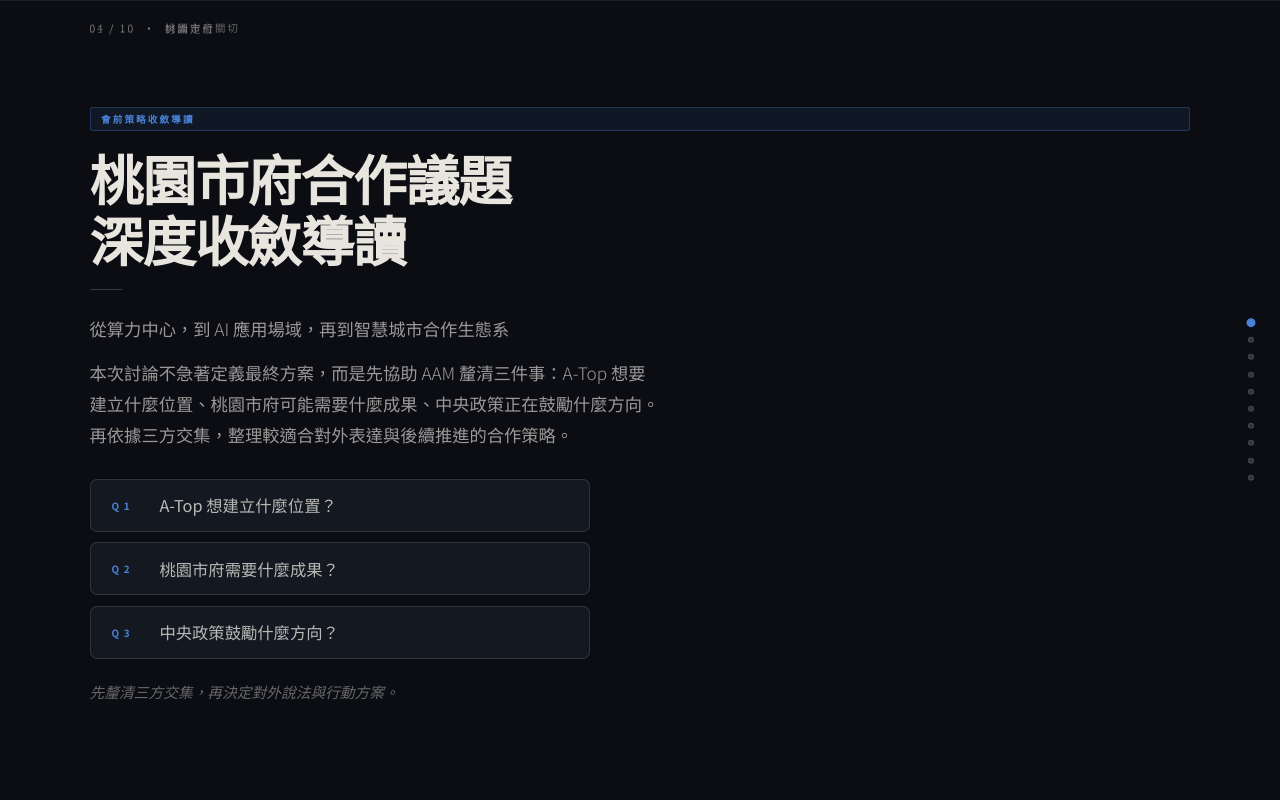
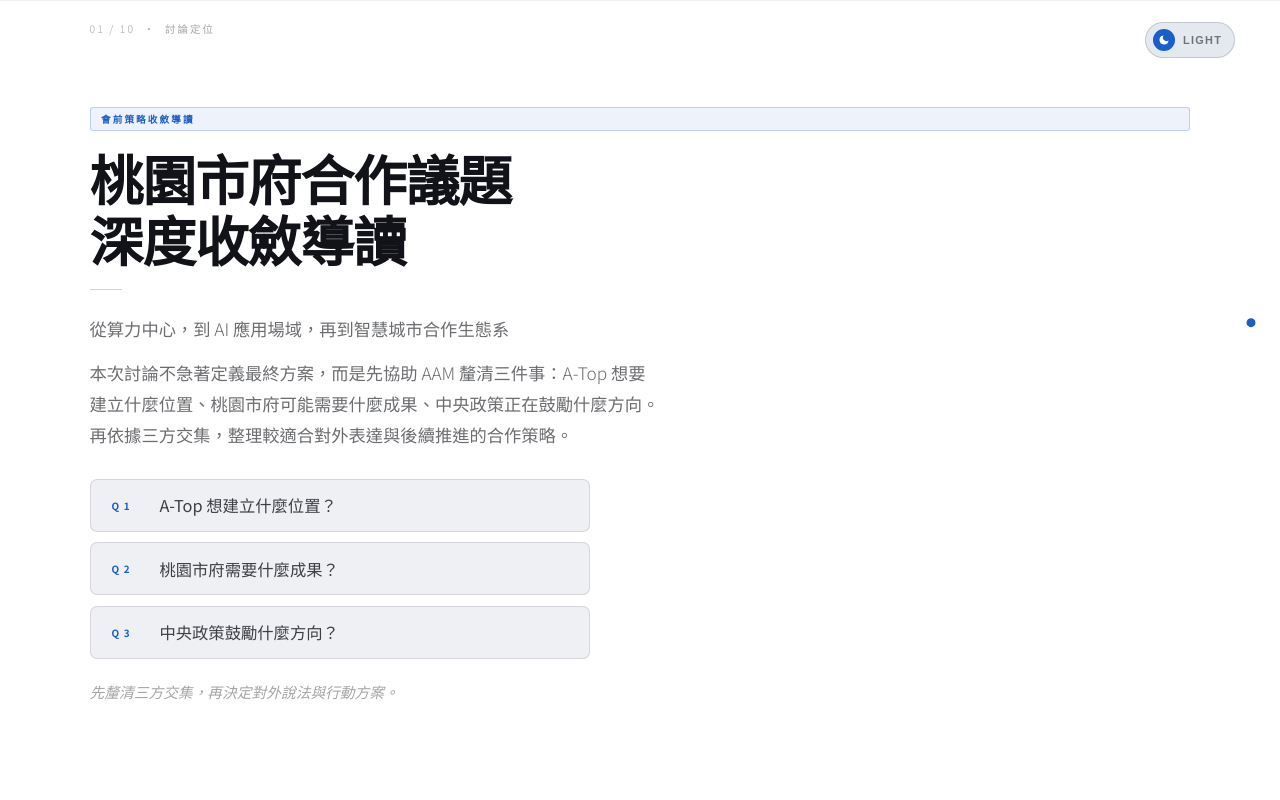
Before and after one commit to chiueman-ai/taoyuan-strategy-brief-DTG, a plain HTML site: page index.html in a window 1280 px wide. Shown: the top 800 px of the page. Drawn offline with Linux system fonts and the light colour scheme.

Commit message:
Add files via upload

```diff
--- a/index.html
+++ b/index.html
@@ -1,5 +1,5 @@
 <!DOCTYPE html>
-<html lang="zh-TW">
+<html lang="zh-TW" data-theme="light">
 <head>
 <meta charset="UTF-8">
 <meta name="viewport" content="width=device-width, initial-scale=1.0">
@@ -9,31 +9,136 @@
 
   *, *::before, *::after { box-sizing: border-box; margin: 0; padding: 0; }
 
+  /* ── LIGHT THEME (default) ── */
   :root {
-    --bg:        #0b0d12;
-    --bg2:       #0f1219;
-    --bg3:       #141820;
-    --bg4:       #1a2030;
-    --bg5:       #1f2638;
-    --border:    rgba(255,255,255,0.07);
-    --border2:   rgba(255,255,255,0.12);
-    --border3:   rgba(255,255,255,0.18);
-    --blue:      #4a82d8;
-    --blue-dim:  rgba(74,130,216,0.1);
-    --blue-bd:   rgba(74,130,216,0.28);
-    --teal:      #3aab9b;
-    --teal-dim:  rgba(58,171,155,0.1);
-    --teal-bd:   rgba(58,171,155,0.28);
-    --amber:     #c8a050;
-    --amber-dim: rgba(200,160,80,0.1);
-    --amber-bd:  rgba(200,160,80,0.28);
-    --purple:    #8b6fd4;
-    --purple-dim:rgba(139,111,212,0.1);
-    --purple-bd: rgba(139,111,212,0.28);
-    --white:     #e8e5de;
-    --muted:     rgba(232,229,222,0.42);
-    --soft:      rgba(232,229,222,0.65);
-    --soft2:     rgba(232,229,222,0.78);
+    --bg:         #ffffff;
+    --bg2:        #f5f6f8;
+    --bg3:        #eef0f4;
+    --bg4:        #e4e8ef;
+    --bg5:        #d8dde8;
+    --border:     rgba(0,0,0,0.06);
+    --border2:    rgba(0,0,0,0.11);
+    --border3:    rgba(0,0,0,0.18);
+    --blue:       #1a5ec8;
+    --blue-dim:   rgba(26,94,200,0.08);
+    --blue-bd:    rgba(26,94,200,0.22);
+    --teal:       #0e8a78;
+    --teal-dim:   rgba(14,138,120,0.08);
+    --teal-bd:    rgba(14,138,120,0.22);
+    --amber:      #a06010;
+    --amber-dim:  rgba(160,96,16,0.08);
+    --amber-bd:   rgba(160,96,16,0.22);
+    --purple:     #6b4db8;
+    --purple-dim: rgba(107,77,184,0.08);
+    --purple-bd:  rgba(107,77,184,0.22);
+    --white:      #111318;
+    --muted:      rgba(17,19,24,0.38);
+    --soft:       rgba(17,19,24,0.62);
+    --soft2:      rgba(17,19,24,0.80);
+    /* eval dots */
+    --eval-hi-c:  #0e8a78;
+    --eval-mid-c: #a06010;
+    --eval-lo-c:  rgba(17,19,24,0.28);
+    /* toggle */
+    --toggle-bg:       #e4e8ef;
+    --toggle-border:   rgba(0,0,0,0.14);
+    --toggle-icon-bg:  #1a5ec8;
+    --toggle-text:     rgba(17,19,24,0.55);
+  }
+
+  /* ── DARK THEME ── */
+  :root[data-theme="dark"] {
+    --bg:         #0b0d12;
+    --bg2:        #0f1219;
+    --bg3:        #141820;
+    --bg4:        #1a2030;
+    --bg5:        #1f2638;
+    --border:     rgba(255,255,255,0.07);
+    --border2:    rgba(255,255,255,0.12);
+    --border3:    rgba(255,255,255,0.18);
+    --blue:       #4a82d8;
+    --blue-dim:   rgba(74,130,216,0.1);
+    --blue-bd:    rgba(74,130,216,0.28);
+    --teal:       #3aab9b;
+    --teal-dim:   rgba(58,171,155,0.1);
+    --teal-bd:    rgba(58,171,155,0.28);
+    --amber:      #c8a050;
+    --amber-dim:  rgba(200,160,80,0.1);
+    --amber-bd:   rgba(200,160,80,0.28);
+    --purple:     #8b6fd4;
+    --purple-dim: rgba(139,111,212,0.1);
+    --purple-bd:  rgba(139,111,212,0.28);
+    --white:      #e8e5de;
+    --muted:      rgba(232,229,222,0.42);
+    --soft:       rgba(232,229,222,0.65);
+    --soft2:      rgba(232,229,222,0.78);
+    --eval-hi-c:  #3aab9b;
+    --eval-mid-c: #c8a050;
+    --eval-lo-c:  rgba(232,229,222,0.28);
+    --toggle-bg:       #1a2030;
+    --toggle-border:   rgba(255,255,255,0.12);
+    --toggle-icon-bg:  #4a82d8;
+    --toggle-text:     rgba(232,229,222,0.5);
+  }
+
+  /* ── THEME TOGGLE BUTTON ── */
+  #theme-toggle {
+    position: fixed;
+    top: 1.4rem;
+    right: 2.8rem;
+    z-index: 1000;
+    display: flex;
+    align-items: center;
+    gap: 0.5rem;
+    background: var(--toggle-bg);
+    border: 1px solid var(--toggle-border);
+    border-radius: 999px;
+    padding: 0.35rem 0.75rem 0.35rem 0.45rem;
+    cursor: pointer;
+    transition: background 0.2s, border-color 0.2s;
+    user-select: none;
+  }
+
+  #theme-toggle:hover { border-color: var(--blue-bd); }
+
+  .toggle-icon {
+    width: 22px; height: 22px;
+    border-radius: 50%;
+    background: var(--toggle-icon-bg);
+    display: flex;
+    align-items: center;
+    justify-content: center;
+    flex-shrink: 0;
+    transition: background 0.2s;
+  }
+
+  .toggle-icon svg {
+    width: 12px; height: 12px;
+    fill: #fff;
+  }
+
+  .toggle-label {
+    font-size: 0.68rem;
+    letter-spacing: 0.12em;
+    font-weight: 600;
+    color: var(--toggle-text);
+    text-transform: uppercase;
+    white-space: nowrap;
+    transition: color 0.2s;
+  }
+
+  /* fix eval dot colors to use CSS vars */
+  .eval-hi  { background: var(--eval-hi-c) !important; }
+  .eval-mid { background: var(--eval-mid-c) !important; }
+  .eval-lo  { background: var(--eval-lo-c) !important; }
+
+  /* ── TRANSITIONS for smooth switch ── */
+  body, .slide, .card, .field-card, .path-card, .foot,
+  .big-q, .rec-block, .venn-col, .unique-item, .kw,
+  .q-item, .mx-head-row, .mx-data-row, .mx-eval-row,
+  .tag, .dot, h1, h2, .lead, .body-text, .card-title,
+  .card-body, .card-label, .sep {
+    transition: background 0.25s, color 0.25s, border-color 0.25s;
   }
 
   html { scroll-behavior: smooth; scroll-snap-type: y mandatory; }
@@ -619,6 +724,17 @@
 </head>
 <body>
 
+<!-- THEME TOGGLE -->
+<button id="theme-toggle" aria-label="切換深色/淺色模式" title="切換配色">
+  <span class="toggle-icon">
+    <!-- sun icon (shown in dark mode) / moon icon (shown in light mode) -->
+    <svg id="toggle-svg" viewBox="0 0 24 24" xmlns="http://www.w3.org/2000/svg">
+      <path id="toggle-path" d="M21 12.79A9 9 0 1 1 11.21 3a7 7 0 0 0 9.79 9.79z"/>
+    </svg>
+  </span>
+  <span class="toggle-label" id="toggle-label">Light</span>
+</button>
+
 <nav id="nav">
   <div class="dot active" data-idx="0" title="討論定位"></div>
   <div class="dot" data-idx="1" title="A-Top 目標"></div>
@@ -719,6 +835,9 @@
     桃園的價值，不一定在於帶來多少 GPU 使用量。而在於是否能成為 A-Top 第一個可複製的城市合作樣板——這個問題值得在今天先討論清楚。
   </div>
 </section>
+
+<!-- S4: 桃園市府關切 -->
+<section class="slide" id="s4-gov">
   <span class="pg">04 / 10 &nbsp;·&nbsp; 桃園市府關切</span>
   <div class="tag">初步判斷</div>
   <h2>桃園市府需要的是<br>可被說明的政策成果</h2>
@@ -1058,6 +1177,7 @@
 </section>
 
 <script>
+  /* ── NAV DOTS ── */
   const slides = document.querySelectorAll('.slide');
   const dots   = document.querySelectorAll('.dot');
 
@@ -1077,6 +1197,35 @@
   }, { threshold: 0.5 });
 
   slides.forEach(s => io.observe(s));
+
+  /* ── THEME TOGGLE ── */
+  const root    = document.documentElement;
+  const btn     = document.getElementById('theme-toggle');
+  const label   = document.getElementById('toggle-label');
+  const svgPath = document.getElementById('toggle-path');
+
+  // sun path (for light mode indicator) / moon path (for dark mode indicator)
+  const moonPath = 'M21 12.79A9 9 0 1 1 11.21 3a7 7 0 0 0 9.79 9.79z';
+  const sunPath  = 'M12 3v1m0 16v1M4.22 4.22l.7.7m12.16 12.16.7.7M3 12h1m16 0h1M4.92 19.07l.7-.7M18.36 5.64l.7-.7M12 7a5 5 0 1 0 0 10A5 5 0 0 0 12 7z';
+
+  function applyTheme(theme) {
+    root.setAttribute('data-theme', theme);
+    if (theme === 'light') {
+      label.textContent = 'Light';
+      svgPath.setAttribute('d', moonPath);   // moon = "switch to dark"
+    } else {
+      label.textContent = 'Dark';
+      svgPath.setAttribute('d', sunPath);    // sun = "switch to light"
+    }
+  }
+
+  // Default: light
+  applyTheme('light');
+
+  btn.addEventListener('click', () => {
+    const current = root.getAttribute('data-theme');
+    applyTheme(current === 'light' ? 'dark' : 'light');
+  });
 </script>
 </body>
 </html>
```
